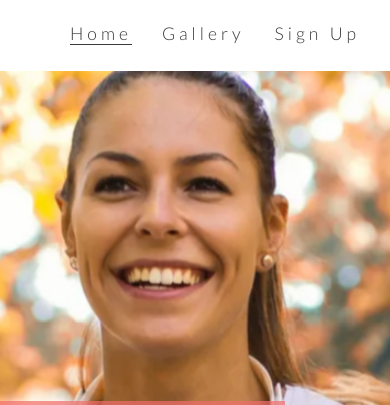
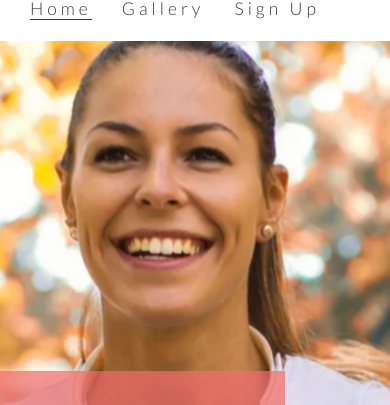
Before and after one commit to John-McPherson/love-running, a plain HTML site: page index.html in a window 390 px wide. Shown: the part 79-484 px from the top of the page. Drawn offline with nearby package versions, Linux system fonts and the light colour scheme.

Commit message:
Style menu area for screens 950px wide and down

```diff
--- a/assets/css/style.css
+++ b/assets/css/style.css
@@ -281,3 +281,15 @@ footer{
           display:none;
       }
   }
+
+  /* For media screen sizes from 950px wide and down */
+  @media screen and (max-width:900px) {
+
+      #menu{
+          clear:left;
+          float:left;
+          margin-left:30px;
+          margin-bottom: 20px;
+          line-height: 25px;
+      }
+  }
```
